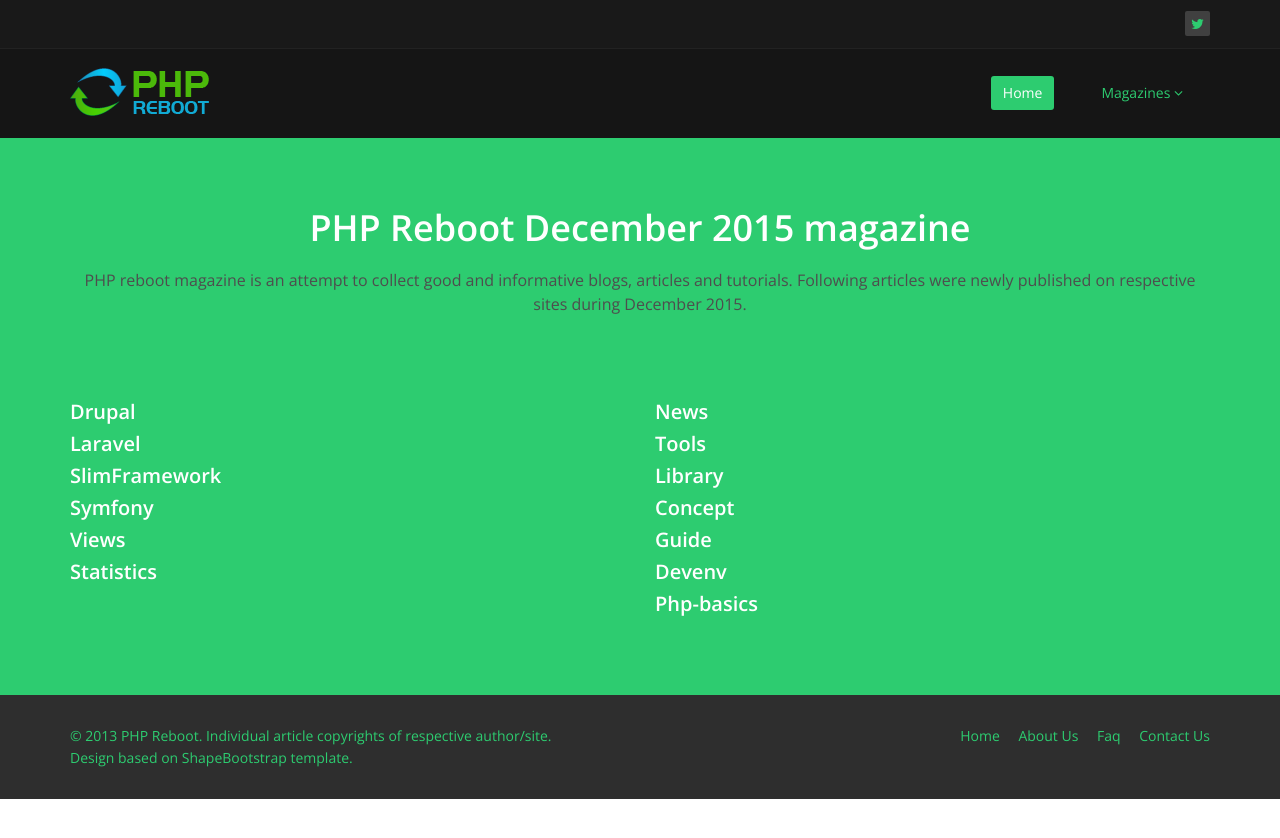
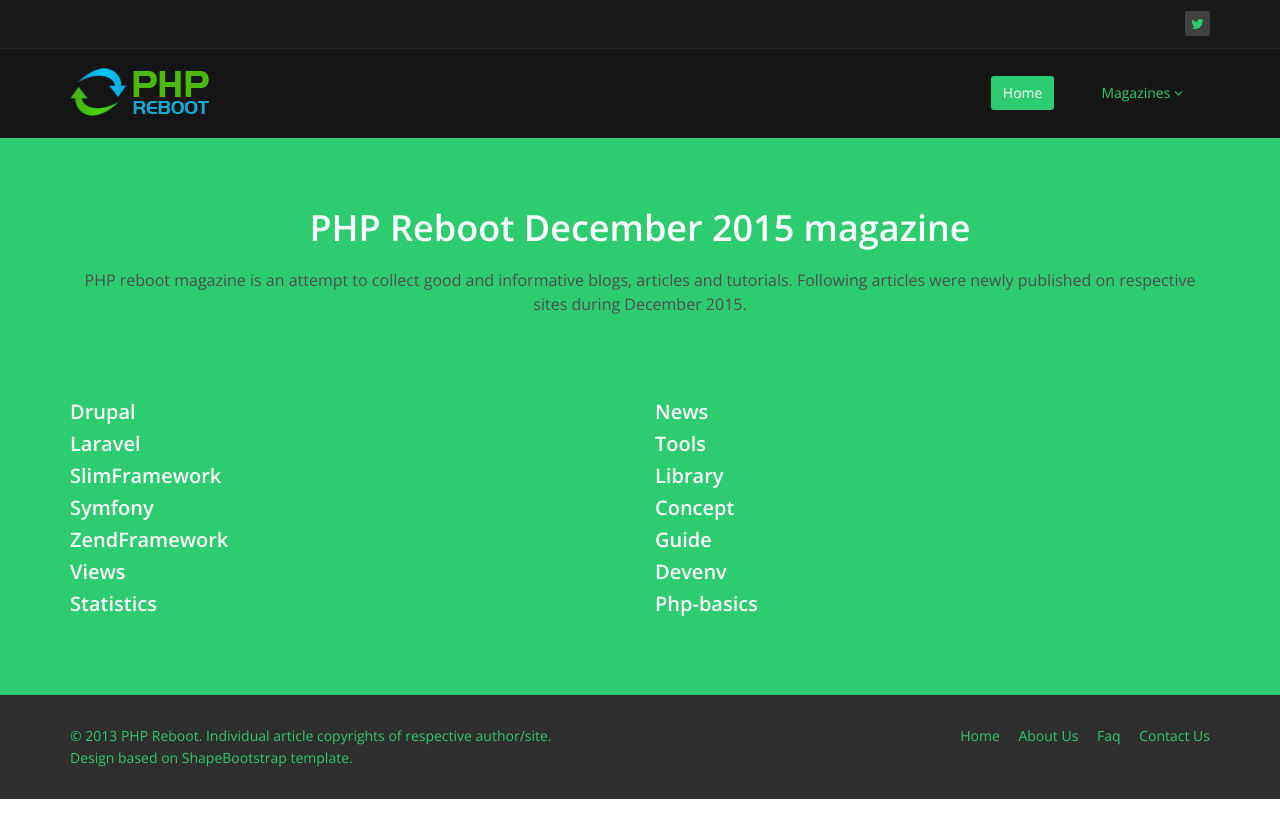
Before and after one commit to phpreboot/phpreboot.github.io, a Jekyll site: the page built from pages/magazine/phpreboot1512.md, in a window 1280 px wide. Shown: the top 838 px of the page. Built offline with Jekyll 4.4.1, drawn with Linux system fonts in a browser that asks for light colours.

Commit message:
Added section Zend Framework in Dec 2015 magazine

```diff
--- a/pages/magazine/phpreboot1512.md
+++ b/pages/magazine/phpreboot1512.md
@@ -11,6 +11,7 @@ magazine:
       - Laravel
       - SlimFramework
       - Symfony
+      - ZendFramework
       - Views
       - Statistics
     showtagsright :
```
